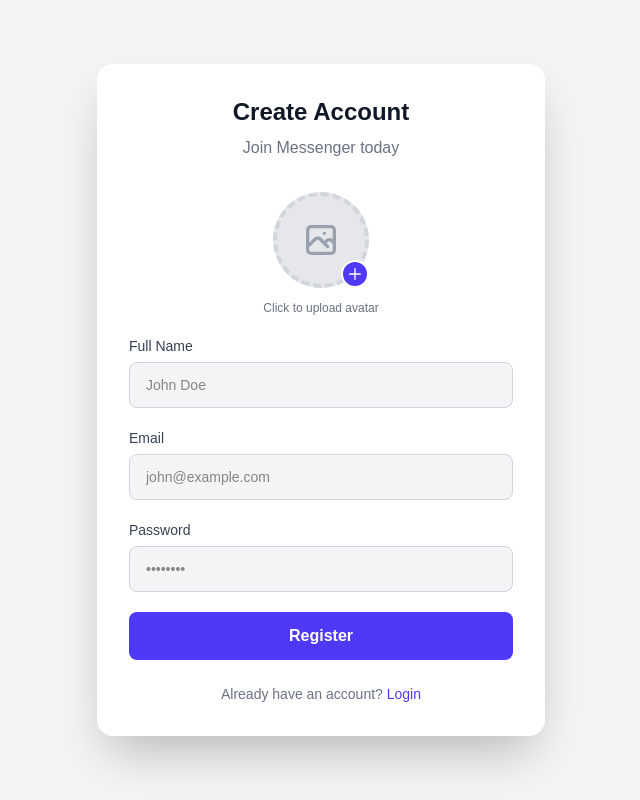
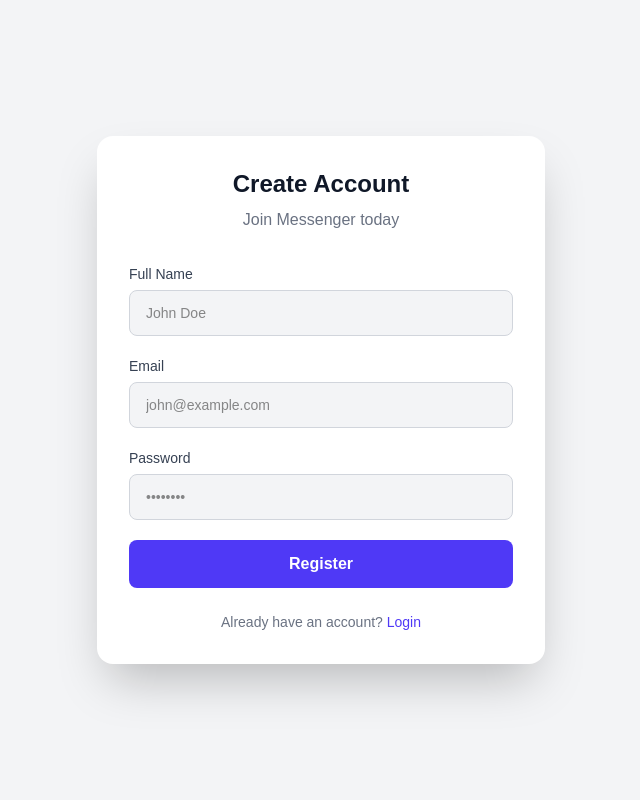
Before and after one commit to nhmnazmul22/next-messenger, a Next.js app in the folder frontend/: page /register in a window 1280 px wide. Shown: the whole page, without its empty margins (319-959 px from the left). Built offline with nearby package versions, Linux system fonts and the light colour scheme; no server answers.

Commit message:
refactor: remove auth actions and integrate registration logic directly in RegisterPage

```diff
--- a/frontend/src/actions/auth.actions.ts
+++ /dev/null
@@ -1,78 +0,0 @@
-"use server";
-import { ApiResponseType } from "@/services/apiClient";
-import { loginUser, registerUser } from "@/services/auth";
-import { LoginType, RegisterType } from "@/types/auth";
-import { handleError } from "@/utils/error";
-import { convertFileToBase64 } from "@/utils/file";
-import { formValidation } from "@/utils/validation";
-
-export const registerAction = async (
-  state: ApiResponseType<RegisterType> | null,
-  formData: FormData,
-): Promise<ApiResponseType<RegisterType> | null> => {
-  const avatarFile = formData.get("avatar");
-  let avatar: string | undefined;
-
-  if (avatarFile && avatarFile instanceof File && avatarFile.size > 0) {
-    avatar = await convertFileToBase64(avatarFile);
-  }
-
-  const data: RegisterType = {
-    name: formData.get("fullname") as string,
-    email: formData.get("email") as string,
-    password: formData.get("password") as string,
-    avatarUrl: avatar,
-  };
-
-  const validationResult = formValidation(data, ["name", "email", "password"]);
-
-  if (!validationResult.success) {
-    return {
-      success: false,
-      message: validationResult.message ?? "Validation failed",
-    };
-  }
-
-  try {
-    const response = await registerUser<RegisterType>(data);
-    return {
-      success: response.success ?? true,
-      message: response.message ?? "Registration successful",
-      data: response.data,
-    };
-  } catch (error) {
-    console.error("error", error);
-    return handleError(error);
-  }
-};
-
-export const loginAction = async (
-  state: ApiResponseType<LoginType> | null,
-  formData: FormData,
-): Promise<ApiResponseType<LoginType> | null> => {
-  const data: LoginType = {
-    email: formData.get("email") as string,
-    password: formData.get("password") as string,
-  };
-
-  const validationResult = formValidation(data, ["email", "password"]);
-
-  if (!validationResult.success) {
-    return {
-      success: false,
-      message: validationResult.message ?? "Validation failed",
-    };
-  }
-
-  try {
-    const response = await loginUser<LoginType>(data);
-    return {
-      success: response.success ?? true,
-      message: response?.message ?? "Login successful",
-      data: response.data,
-    };
-  } catch (error) {
-    console.error("error", error);
-    return handleError(error);
-  }
-};
--- a/frontend/src/app/(auth)/register/page.tsx
+++ b/frontend/src/app/(auth)/register/page.tsx
@@ -1,36 +1,55 @@
 "use client";
-import { registerAction } from "@/actions/auth.actions";
-import { processErrorMessage } from "@/utils/error";
-import Image from "next/image";
+import { csrfToken, registerUser } from "@/services/auth";
+import { RegisterType } from "@/types/auth";
+import { handleError, processErrorMessage } from "@/utils/error";
+import { formValidation } from "@/utils/validation";
 import Link from "next/link";
 import { useRouter } from "next/navigation";
-import { useActionState, useEffect, useState } from "react";
+import { useState } from "react";
 import { toast } from "react-hot-toast";
 
 export default function RegisterPage() {
-  const [state, formAction, isPending] = useActionState(registerAction, null);
-  const [avatarPreview, setAvatarPreview] = useState<string | null>(null);
+  const [isLoading, setIsLoading] = useState(false);
   const router = useRouter();
 
-  const handleAvatarChange = (event: React.ChangeEvent<HTMLInputElement>) => {
-    const file = event.target.files?.[0];
-    if (!file) return;
-    const previewUrl = URL.createObjectURL(file);
-    setAvatarPreview(previewUrl);
+  const handleRegister = async (event: React.FormEvent<HTMLFormElement>) => {
+    event.preventDefault();
+    setIsLoading(true);
+    const formData = new FormData(event.currentTarget);
+    const data: RegisterType = {
+      name: formData.get("fullname") as string,
+      email: formData.get("email") as string,
+      password: formData.get("password") as string,
     };
 
-  useEffect(() => {
-    if (!state) return;
+    const validationResult = formValidation(data, [
+      "name",
+      "email",
+      "password",
+    ]);
 
-    if (state.success) {
-      toast.success(state.message);
+    if (!validationResult.success) {
+      throw new Error(validationResult.message ?? "Validation failed");
+    }
+
+    try {
+      await csrfToken();
+
+      const response = await registerUser<RegisterType>(data);
+      toast.success(response.message ?? "Login successful");
       router.push("/login");
-    } else {
+    } catch (error) {
+      console.error("error", error);
+      const errorState = handleError(error);
       toast.error(
-        processErrorMessage(state.errors ? state.errors : state.message),
+        processErrorMessage(
+          errorState.errors ? errorState.errors : errorState.message,
+        ),
       );
+    } finally {
+      setIsLoading(false);
     }
-  }, [state, router]);
+  };
 
   return (
     <div className="w-full max-w-md bg-white dark:bg-gray-800 rounded-2xl shadow-2xl p-8">
@@ -43,64 +62,7 @@ export default function RegisterPage() {
         </p>
       </div>
 
-      <form action={formAction} className="space-y-5">
-        <div className="flex justify-center">
-          <label className="relative cursor-pointer group">
-            {avatarPreview ? (
-              <Image
-                src={avatarPreview}
-                alt="Avatar Preview"
-                width={600}
-                height={600}
-                className="w-24 h-24 rounded-full object-cover border-2 border-indigo-500"
-              />
-            ) : (
-              <>
-                <div className="w-24 h-24 rounded-full bg-gray-200 dark:bg-gray-700 flex items-center justify-center overflow-hidden border-4 border-dashed border-gray-300 dark:border-gray-600 group-hover:border-indigo-500 transition-colors">
-                  <svg
-                    className="w-10 h-10 text-gray-400 group-hover:text-indigo-500 transition-colors"
-                    fill="none"
-                    stroke="currentColor"
-                    viewBox="0 0 24 24"
-                  >
-                    <path
-                      strokeLinecap="round"
-                      strokeLinejoin="round"
-                      strokeWidth={2}
-                      d="M4 16l4.586-4.586a2 2 0 012.828 0L16 16m-2-2l1.586-1.586a2 2 0 012.828 0L20 14m-6-6h.01M6 20h12a2 2 0 002-2V6a2 2 0 00-2-2H6a2 2 0 00-2 2v12a2 2 0 002 2z"
-                    />
-                  </svg>
-                </div>
-                <div className="absolute bottom-0 right-0 w-7 h-7 bg-indigo-600 rounded-full flex items-center justify-center border-2 border-white dark:border-gray-800">
-                  <svg
-                    className="w-4 h-4 text-white"
-                    fill="none"
-                    stroke="currentColor"
-                    viewBox="0 0 24 24"
-                  >
-                    <path
-                      strokeLinecap="round"
-                      strokeLinejoin="round"
-                      strokeWidth={2}
-                      d="M12 4v16m8-8H4"
-                    />
-                  </svg>
-                </div>
-              </>
-            )}
-            <input
-              type="file"
-              accept="image/*"
-              name="avatar"
-              className="hidden"
-              onChange={handleAvatarChange}
-            />
-          </label>
-        </div>
-        <p className="text-center text-xs text-gray-500 dark:text-gray-400 -mt-2">
-          Click to upload avatar
-        </p>
-
+      <form onSubmit={handleRegister} className="space-y-5">
         <div>
           <label className="block text-sm font-medium text-gray-700 dark:text-gray-300 mb-1.5">
             Full Name
@@ -139,11 +101,11 @@ export default function RegisterPage() {
 
         <button
           type="submit"
-          disabled={isPending}
+          disabled={isLoading}
           className="w-full py-3 bg-indigo-600 hover:bg-indigo-700 text-white font-semibold rounded-lg
           transition-colors  disabled:opacity-50 disabled:cursor-not-allowed"
         >
-          {isPending ? "Registering..." : "Register"}
+          {isLoading ? "Registering..." : "Register"}
         </button>
       </form>
 
--- a/frontend/src/services/apiClient.ts
+++ b/frontend/src/services/apiClient.ts
@@ -17,13 +17,30 @@ const resolveUrl = (url: string) => {
   return `${baseUrl}${url}`;
 };
 
+const getCookie = (name: string) => {
+  const cookies = document.cookie.split("; ");
+
+  const cookie = cookies.find((row) => row.startsWith(`${name}=`));
+
+  return cookie ? decodeURIComponent(cookie.split("=")[1]) : null;
+};
+
 export const apiClient = async <T extends object>(
   url: string,
   options: RequestInit = {},
 ): Promise<ApiResponseType<T>> => {
+  const initialOptions: RequestInit = {
+    credentials: "include",
+    headers: {
+      Accept: "application/json",
+      "Content-type": "application/json",
+      "X-XSRF-TOKEN": getCookie("XSRF-TOKEN") ?? "",
+    },
+  };
+
   const response = await fetch(resolveUrl(url), {
+    ...initialOptions,
     ...options,
-    credentials: "include",
   });
 
   if (!response.ok) {
--- a/frontend/src/services/auth.ts
+++ b/frontend/src/services/auth.ts
@@ -33,6 +33,7 @@ export const loginUser = async <T extends object>(
 };
 
 export const csrfToken = async () => {
+  console.log("I am calling");
   try {
     await apiClient("/sanctum/csrf-cookie", {
       method: "GET",
@@ -56,11 +57,14 @@ export const logoutUser = async (): Promise<ApiResponseType<object>> => {
 
 export const getProfile = async (): Promise<ApiResponseType<User>> => {
   try {
-    const response = await apiClient<User>("/api/auth/me", {
-      method: "GET",
-    });
+    // const response = await apiClient<User>("/api/auth/me", {
+    //   method: "GET",
+    // });
 
-    return response;
+    return {
+      success: true,
+      message: "",
+    } satisfies ApiResponseType<User>;
   } catch (error) {
     throw error;
   }
```
Lines whose indentation alone changed are shown as unchanged.
